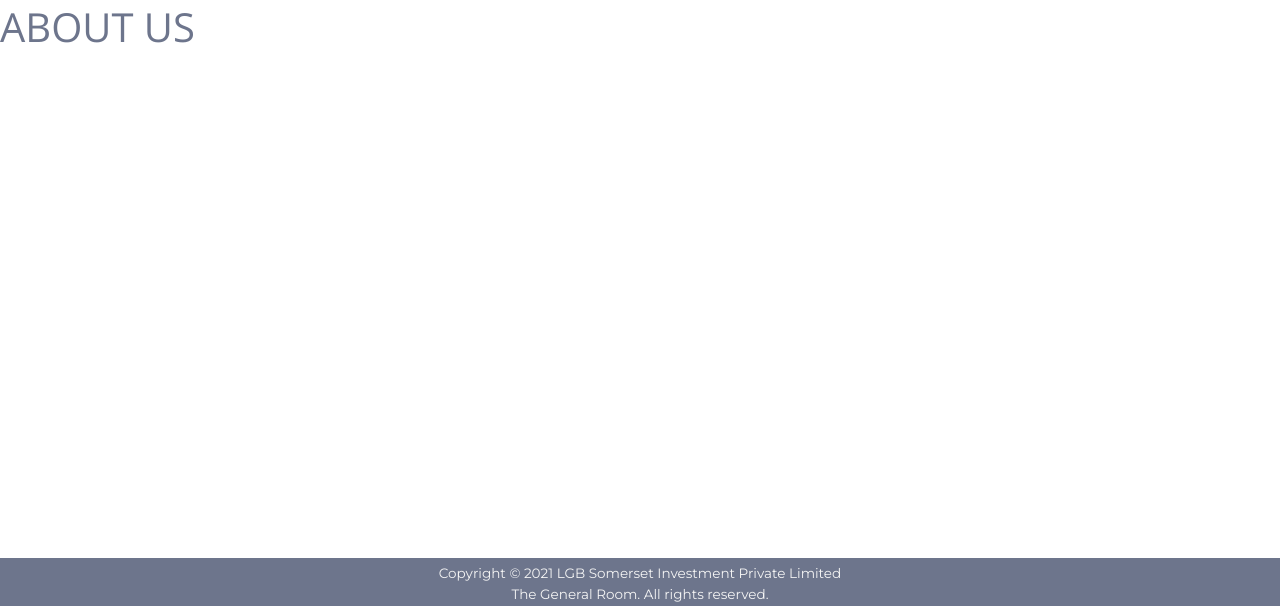
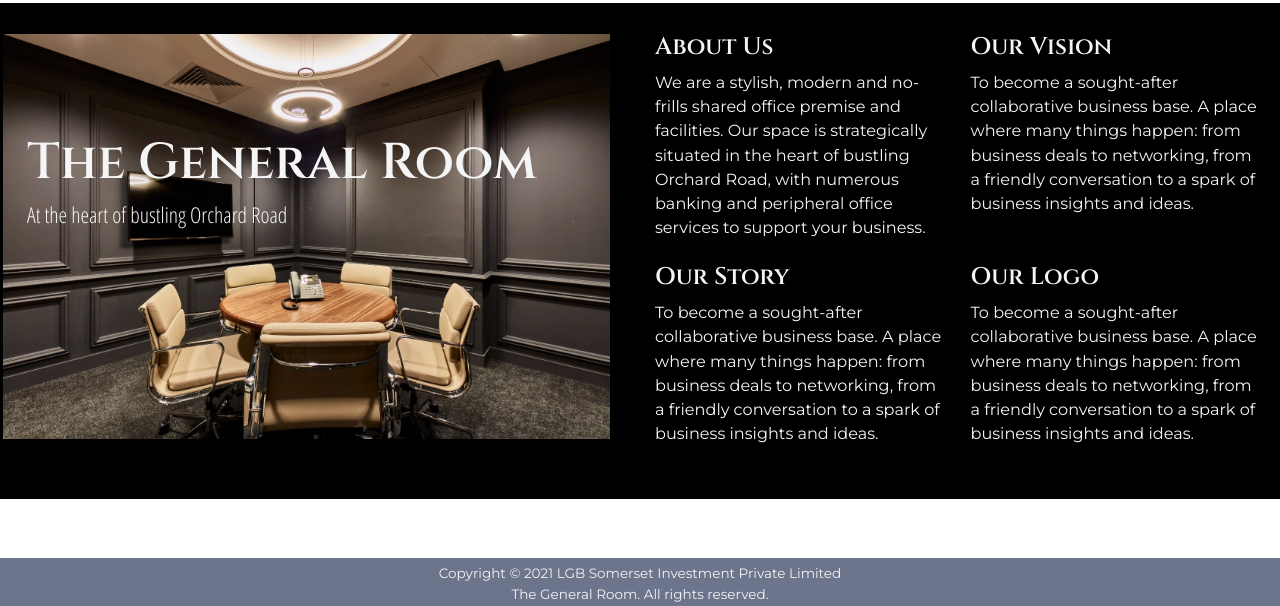
Before and after one commit to suipingooi/generalroom, a Django app: page /aboutus in a window 1280 px wide. Shown: the part 194-800 px from the top of the page. Run offline with Django 3.2, Linux system fonts and the light colour scheme.

Commit message:
added aboutus page details

```diff
--- a/main/templates/main/aboutus-template.html
+++ b/main/templates/main/aboutus-template.html
@@ -4,9 +4,54 @@
 {% block head_title %} TGR | About {% endblock %}
 
 {%block content%}
-<div>
-    <h1>
-        ABOUT US
-    </h1>
+<div id="aboutus">
+    <div class="row d-flex justify-content-center">
+        <div class="col">
+            <div class="container-fluid txtOverlay">
+                <h1>The General Room</h1>
+                <h5>At the heart of bustling Orchard Road</h5>
+            </div>
+            <img src="{% static 'assets\images\roomCarousel\MeetingRoomSmall.jpg' %}" class="img-fluid mt-3 mb-3"
+                alt="meeting room generalroom tgr" />
+        </div>
+        <div class="col story">
+            <div class="row">
+                <div class="col-sm-6">
+                    <h4>About Us</h4>
+                    <p>
+                        We are a stylish, modern and no-frills shared office premise and facilities. Our space is
+                        strategically situated in the heart of bustling Orchard Road, with numerous banking and
+                        peripheral office services to support your business.
+                    </p>
+                </div>
+                <div class="col-sm-6">
+                    <h4>Our Vision</h4>
+                    <p>
+                        To become a sought-after collaborative business base. A place where many things happen: from
+                        business deals to networking, from a friendly conversation to a spark of business insights and
+                        ideas.
+                    </p>
+                </div>
+            </div>
+            <div class="row">
+                <div class="col-sm-6">
+                    <h4>Our Story</h4>
+                    <p>
+                        To become a sought-after collaborative business base. A place where many things happen: from
+                        business deals to networking, from a friendly conversation to a spark of business insights and
+                        ideas.
+                    </p>
+                </div>
+                <div class="col-sm-6">
+                    <h4>Our Logo</h4>
+                    <p>
+                        To become a sought-after collaborative business base. A place where many things happen: from
+                        business deals to networking, from a friendly conversation to a spark of business insights and
+                        ideas.
+                    </p>
+                </div>
+            </div>
+        </div>
+    </div>
 </div>
 {%endblock%}
--- a/static/css/style.css
+++ b/static/css/style.css
@@ -186,6 +186,51 @@ p {
 }
 
 /* ------------------------------------ */
+#aboutus {
+    margin: 0px;
+    background-color: black;
+    color: whitesmoke;
+    font-family: 'Montserrat', sans-serif;
+}
+
+.story {
+    margin: 15px;
+    padding: 15px;
+    font-size: calc(11px + 0.4vw);
+}
+
+#aboutus .txtOverlay {
+    position: absolute;
+    z-index: 1;
+    width: 100%;
+    margin-top: 115px;
+    color: whitesmoke;
+}
+
+#aboutus h4 {
+    font-family: 'Cinzel', serif;
+    font-weight: 600;
+}
+
+#aboutus h1 {
+    font-family: 'Cinzel', serif;
+    font-weight: 600;
+    color: whitesmoke;
+    font-size: calc(12px + 3vw);
+}
+
+#aboutus h5 {
+    font-family: 'Open Sans Condensed', sans-serif;
+    font-weight: 300;
+    color: whitesmoke;
+    font-size: calc(9px + 1vw);
+}
+
+#aboutus .col {
+    min-width: 48.6%;
+    padding: 15px;
+}
+
 /* ----------------------------------- */
 /* cripsy forms */
 .forms,
```
Also changed, not shown: static/assets/images/roomCarousel/MeetingRoomSmall.jpg (added).
